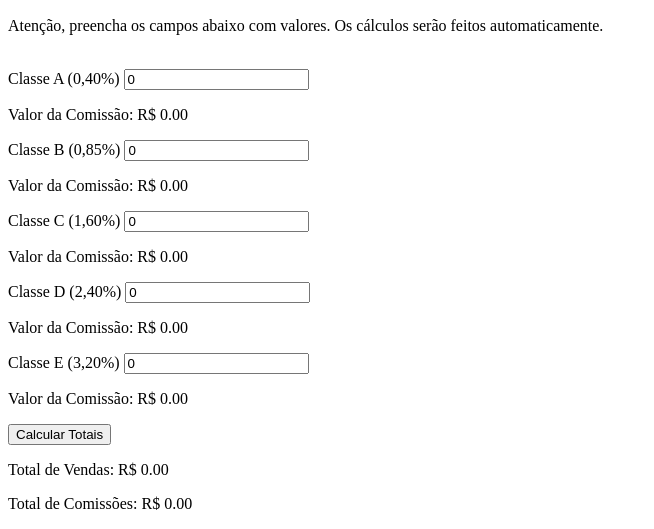
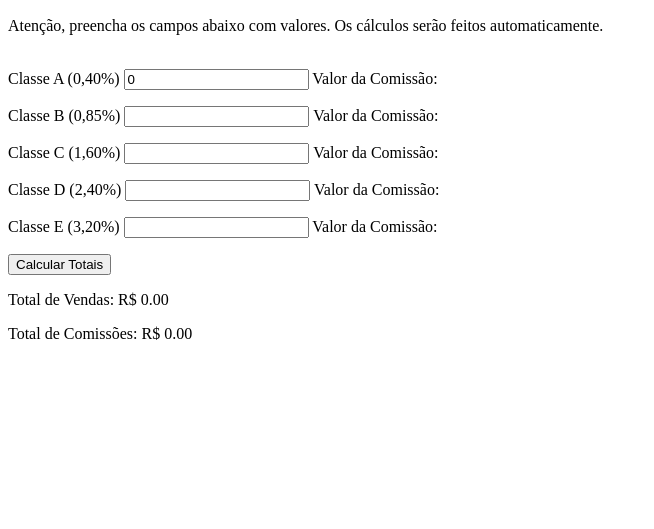
Before and after one commit to WesleyDames/Calculadora, a website: page src/index.html in a window 1280 px wide. Shown: the part 362-891 px from the top of the page, without its empty margins (0-654 px from the left). After the commit the page ends 800 px from the top, so only its background shows below. Drawn offline with Linux system fonts and the light colour scheme.

Commit message:
Ajuste Final 03.11 00:08

```diff
--- a/src/index.html
+++ b/src/index.html
@@ -11,7 +11,7 @@
         img {
             max-width: 100%; /* A imagem se ajustará automaticamente ao tamanho do contêiner */
             height: auto;
-            max-width: 400px; /* Define um tamanho máximo para a largura da imagem */
+            max-width: 450px; /* Define um tamanho máximo para a largura da imagem */
         }
 
         /* Restante dos estilos permanece inalterado */
@@ -107,32 +107,27 @@
     <br>
     <div>
         <label>Classe A (0,40%)</label>
-        <input type="number" id="venda_1" oninput="calcularComissao(1)">
-        <p id="comissao_1">Valor da Comissão: </p>
+        <input type="number" id="venda_1" oninput="calcularComissao(1)"id="comissao_1"> Valor da Comissão: </p>
     </div>
 
     <div>
         <label>Classe B (0,85%)</label>
-        <input type="number" id="venda_2" oninput="calcularComissao(2)">
-        <p id="comissao_2">Valor da Comissão: </p>
+        <input type="number" id="venda_2" oninput="calcularComissao(2)"id="comissao_2"> Valor da Comissão: </p>
     </div>
 
     <div>
         <label>Classe C (1,60%)</label>
-        <input type="number" id="venda_3" oninput="calcularComissao(3)">
-        <p id="comissao_3">Valor da Comissão: </p>
+        <input type="number" id="venda_3" oninput="calcularComissao(3)"id="comissao_3"> Valor da Comissão: </p>
     </div>
 
     <div>
         <label>Classe D (2,40%)</label>
-        <input type="number" id="venda_4" oninput="calcularComissao(4)">
-        <p id="comissao_4">Valor da Comissão: </p>
+        <input type="number" id="venda_4" oninput="calcularComissao(4)" id="comissao_4"> Valor da Comissão: </p>
     </div>
 
     <div>
         <label>Classe E (3,20%)</label>
-        <input type="number" id="venda_5" oninput="calcularComissao(5)">
-        <p id="comissao_5">Valor da Comissão: </p>
+        <input type="number" id="venda_5" oninput="calcularComissao(5)"id="comissao_5"> Valor da Comissão: </p>
     </div>
 
     <button onclick="calcularTotal()">Calcular Totais</button>
```
Also changed, not shown: dist/index.html.
